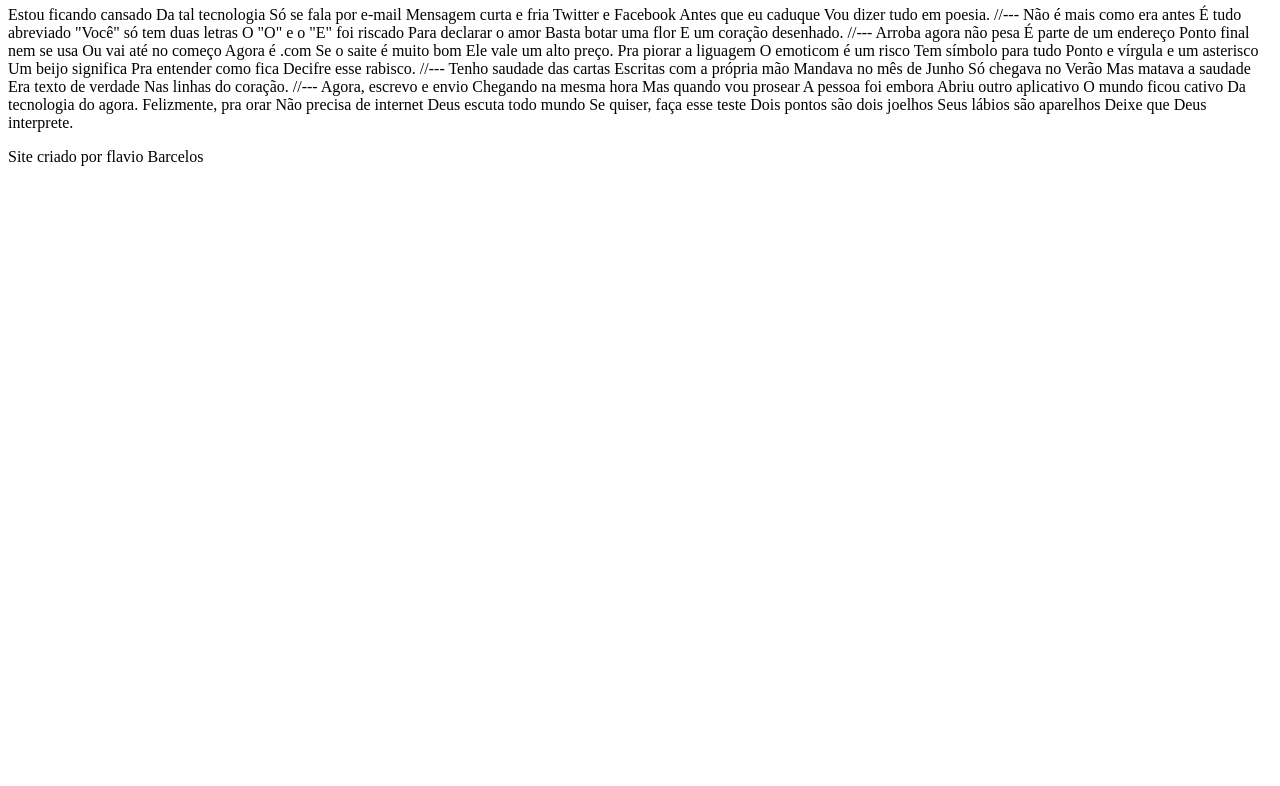
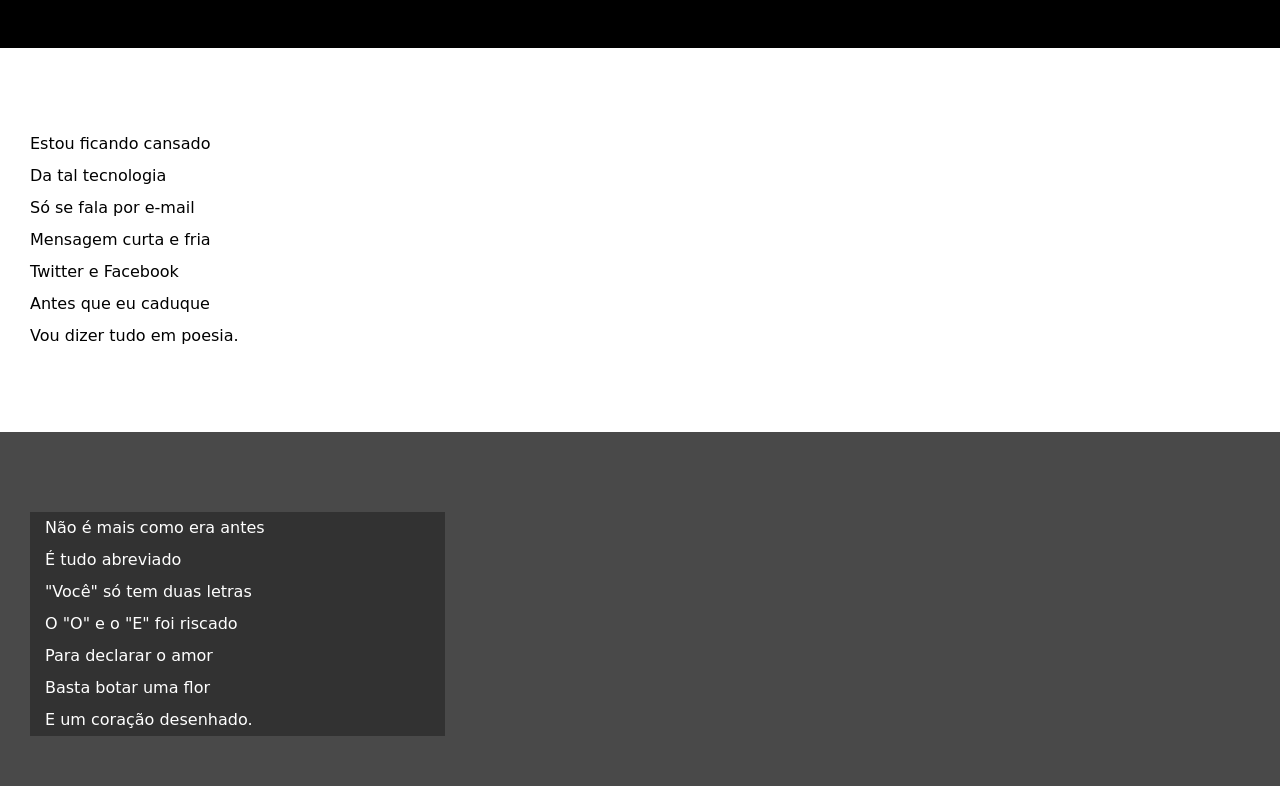
Before and after one commit to FlavioBarcel/html-css, a plain HTML site: page Desafios/Desafio12/index.html in a window 1280 px wide. Shown: the part 108-894 px from the top of the page. Before the commit the page ends 800 px from the top, so only its background shows below. Drawn offline with Linux system fonts and the light colour scheme.

Commit message:
Atualização do desafio

```diff
--- /dev/null
+++ b/Desafios/Desafio12/estilo/style.css
@@ -0,0 +1,66 @@
+@charset "UTF-8" ;
+
+*{
+    margin: 0px;
+    padding: 0px;
+}
+
+@import url('https://fonts.googleapis.com/css2?family=Passion+One:wght@400;700;900&display=swap');
+
+@import url('https://fonts.googleapis.com/css2?family=Sriracha&display=swap');
+
+:root{
+    --fonte-destaque:'Sriracha', cursive;
+    --fonte-destaque2:'Passion One', cursive;
+}
+html, body{
+    min-height: 100vh;
+    background-color: darkgray;
+}
+header{
+    background-color: black;
+    color: white;
+    text-align: center;
+}
+header h1{
+    font-family: var(--fonte-destaque2);
+    padding-top: 50px;
+    font-variant: small-caps; /* deixa as primeiras letras maiusculas*/
+}
+header p{
+    padding-bottom: 50px;
+}
+a{
+    color: white;
+    text-decoration: none;
+    font-weight: bolder;
+}
+a:hover{
+    text-decoration: underline;
+}
+footer{
+    background-color: black;
+    color: white;
+    text-align: center;
+    padding: 10px;
+}
+section{
+    padding-top: 10vh;
+    padding-bottom: 10vh;
+    line-height: 2em;
+    padding-left: 30px;
+    font-family: var(--fonte-destaque2);
+}
+section.normal{
+    background-color: white;
+    color: black;
+}
+section.imagem{
+    background-color: rgba(0, 0, 0, 0.568);
+    color: white;
+}
+section.imagem p{
+    background-color: rgba(0, 0, 0, 0.315);
+    width: 400px;
+    padding-left: 15px;
+}
--- a/Desafios/Desafio12/index.html
+++ b/Desafios/Desafio12/index.html
@@ -5,6 +5,7 @@
     <meta http-equiv="X-UA-Compatible" content="IE=edge">
     <meta name="viewport" content="width=device-width, initial-scale=1.0">
     <title>Cordel</title>
+    <link rel="stylesheet" href="estilo/style.css">
 </head>
 <body>
     <header>
@@ -13,69 +14,85 @@
 
     </header>
 
-Estou ficando cansado
-Da tal tecnologia
-Só se fala por e-mail
-Mensagem curta e fria
-Twitter e Facebook
-Antes que eu caduque
-Vou dizer tudo em poesia.
+<section class="normal">
+    <p>
+        Estou ficando cansado <br>
+        Da tal tecnologia <br>
+        Só se fala por e-mail <br>
+        Mensagem curta e fria <br>
+        Twitter e Facebook <br>
+        Antes que eu caduque <br>
+        Vou dizer tudo em poesia.
+    </p>
+</section>
 
-//---
+<section class="imagem">
+    <p>
+        Não é mais como era antes <br>
+        É tudo abreviado <br>
+        "Você" só tem duas letras <br>
+        O "O" e o "E" foi riscado <br>
+        Para declarar o amor <br>
+        Basta botar uma flor <br>
+        E um coração desenhado.
+    </p>
+</section>
 
-Não é mais como era antes
-É tudo abreviado
-"Você" só tem duas letras
-O "O" e o "E" foi riscado
-Para declarar o amor
-Basta botar uma flor
-E um coração desenhado.
+<section class="normal">
+    <p>
+        Arroba agora não pesa <br>
+        É parte de um endereço <br>
+        Ponto final nem se usa <br>
+        Ou vai até no começo <br>
+        Agora é .com <br>
+        Se o saite é muito bom <br>
+        Ele vale um alto preço. <br>
+    </p>
 
-//---
+    <p>
+        Pra piorar a liguagem <br>
+        O emoticom é um risco <br>
+        Tem símbolo para tudo <br>
+        Ponto e vírgula e um asterisco <br>
+        Um beijo significa <br>
+        Pra entender como fica <br>
+        Decifre esse rabisco.
+    </p>
+</section>
 
-Arroba agora não pesa
-É parte de um endereço
-Ponto final nem se usa
-Ou vai até no começo
-Agora é .com
-Se o saite é muito bom
-Ele vale um alto preço.
+<section class="imagem">
+    <p>
+        Tenho saudade das cartas <br>
+        Escritas com a própria mão <br>
+        Mandava no mês de Junho <br>
+        Só chegava no Verão <br>
+        Mas matava a saudade <br>
+        Era texto de verdade <br>
+        Nas linhas do coração.
+    </p>
+</section>
 
-Pra piorar a liguagem
-O emoticom é um risco
-Tem símbolo para tudo
-Ponto e vírgula e um asterisco
-Um beijo significa
-Pra entender como fica
-Decifre esse rabisco.
+<section class="normal">
+    <p>
+        Agora, escrevo e envio <br>
+        Chegando na mesma hora <br>
+        Mas quando vou prosear <br>
+        A pessoa foi embora <br>
+        Abriu outro aplicativo <br>
+        O mundo ficou cativo <br>
+        Da tecnologia do agora. <br>
+    </p>
 
-//---
-
-Tenho saudade das cartas
-Escritas com a própria mão
-Mandava no mês de Junho
-Só chegava no Verão
-Mas matava a saudade
-Era texto de verdade
-Nas linhas do coração.
-
-//---
-
-Agora, escrevo e envio
-Chegando na mesma hora
-Mas quando vou prosear
-A pessoa foi embora
-Abriu outro aplicativo
-O mundo ficou cativo
-Da tecnologia do agora.
-
-Felizmente, pra orar
-Não precisa de internet
-Deus escuta todo mundo
-Se quiser, faça esse teste
-Dois pontos são dois joelhos
-Seus lábios são aparelhos
-Deixe que Deus interprete.
+    <p>
+        Felizmente, pra orar <br>
+        Não precisa de internet <br>
+        Deus escuta todo mundo <br>
+        Se quiser, faça esse teste <br>
+        Dois pontos são dois joelhos <br>
+        Seus lábios são aparelhos <br>
+        Deixe que Deus interprete.
+    </p>
+</section>
 <footer>
     <p>Site criado por flavio Barcelos</p>
 </footer>
```
